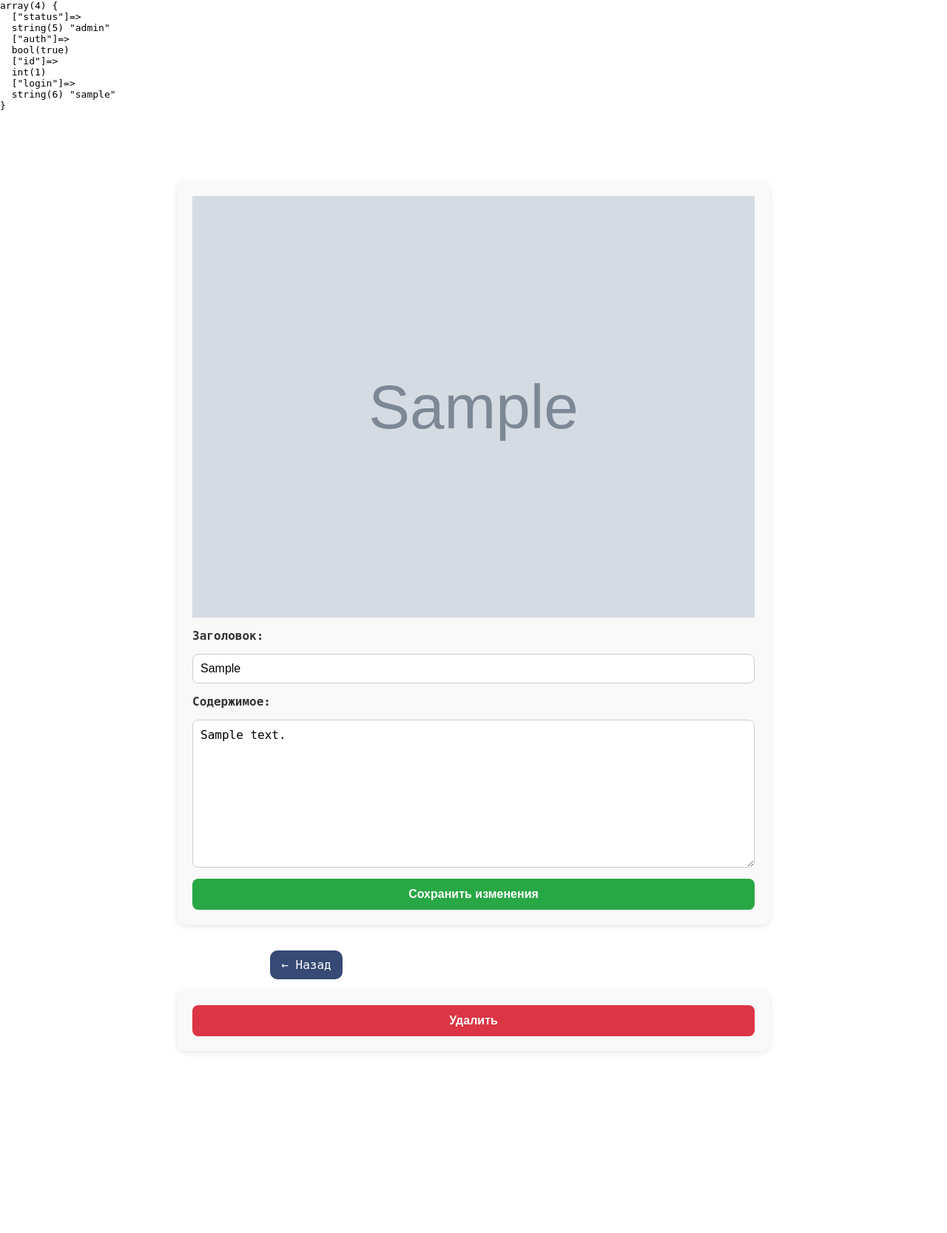
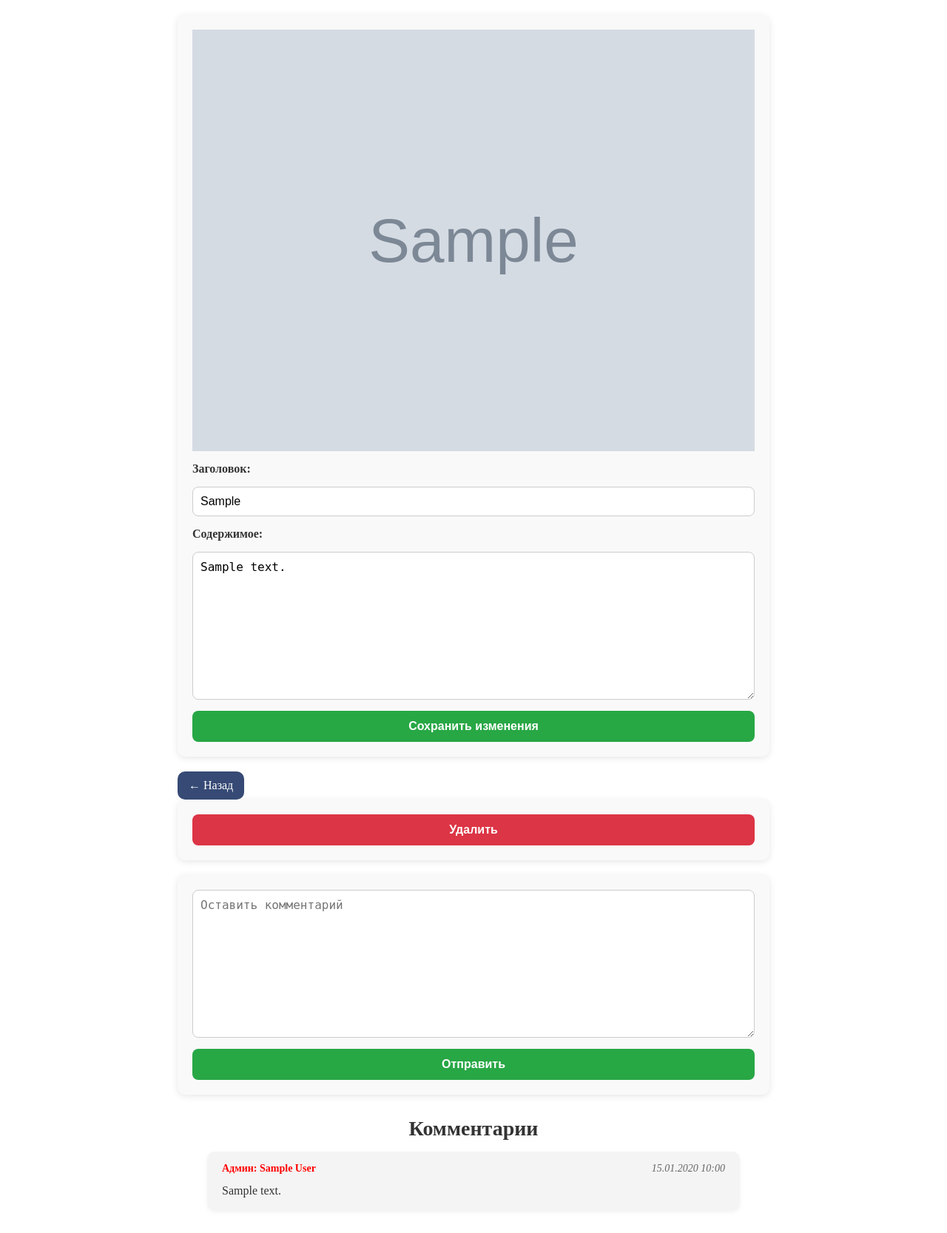
Before and after one commit to r1nkez/article-site, a PHP site: page /pages/post.php?id=1 in a window 1280 px wide. Shown: the part 70-1737 px from the top of the page at 74% size. Before the commit the page ends 1493 px from the top, so only its background shows below. Run offline with PHP 8.4, Linux system fonts and the light colour scheme; the visitor is signed in with stand-in values (Sample User, id 1); tables that the repository leaves empty or names only in its code hold one stand-in row (values such as "Sample post"); grey boxes marked "Sample" are stand-in pictures.

Commit message:
Комментарии добавление и вывод

```diff
--- a/css/style.css
+++ b/css/style.css
@@ -649,3 +649,62 @@
     max-width: 800px;
     margin: 20px auto;
 }
+
+
+.comments-section {
+    width: 90%;
+    max-width: 800px;
+    margin: 30px auto;
+}
+
+.comment-card {
+    background: #f4f4f4;
+    border-radius: 10px;
+    padding: 15px 20px;
+    margin-bottom: 20px;
+    box-shadow: 0 2px 6px rgba(0, 0, 0, 0.05);
+}
+
+.comment-meta {
+    display: flex;
+    justify-content: space-between;
+    margin-bottom: 10px;
+    font-size: 14px;
+    color: #666;
+}
+
+.comment-author {
+    font-weight: bold;
+    color: #364A75;
+}
+
+.comment-date {
+    font-style: italic;
+}
+
+.comment-text {
+    font-size: 16px;
+    line-height: 1.5;
+    color: #333;
+}
+
+.no-comments {
+    text-align: center;
+    font-size: 16px;
+    color: #888;
+    margin-top: 20px;
+}
+
+.comment-input {
+    width: 100%;
+    padding: 10px;
+    border: 1px solid #ccc;
+    border-radius: 8px;
+    font-size: 16px;
+    min-height: 100px;
+    resize: vertical;
+}
+
+.span-admin {
+    color: red;
+}
--- a/pages/post.php
+++ b/pages/post.php
@@ -13,8 +13,8 @@
     $header = $_SERVER['DOCUMENT_ROOT'] . '/templates/header.php';
     require $header;
     $mysqli = getDbConnection();
-    echo "<pre>";
-    var_dump($_SESSION);
+    // echo "<pre>";
+    // var_dump($_SESSION);
 
 
     $id = htmlspecialchars($_GET['id']);
@@ -29,11 +29,25 @@
     // $res = mysqli_query($link, $query);
     $post = $res->fetch_assoc();
 
-
     if (!$post) {
         http_response_code(404);
         die("Ошибка 404: Страница не найдена.");
     }
+
+    $stmt = $mysqli->prepare("SELECT comments.*, users.name as commenter_name, users.status
+                            FROM comments
+                            LEFT JOIN users ON comments.user_id = users.id
+                            WHERE comments.post_id = ?
+                            ORDER BY comments.created_at ASC");
+
+    $stmt->bind_param("i", $id);
+
+    $stmt->execute();
+    $res_comm = $stmt->get_result();
+
+    for ($comments = []; $row = $res_comm->fetch_assoc(); $comments[] = $row);
+    // echo "<pre>";
+    // var_dump($comments);
     ?>
 
         <?php if (isset($_SESSION['auth'], $_SESSION['status']) && $_SESSION['auth'] && $_SESSION['status'] === 'admin'):
@@ -72,6 +86,33 @@
                         <button type="submit" class="cancel-button">Удалить</button>
                     </form>
                 </div>
+
+                <div class="edit-container">
+                    <form action="/php/addComment.php" method="post" class="admin-edit-form">
+                        <input type="hidden" name="post_id" value="<?= $post['id'] ?>">
+                        <textarea name="comment" placeholder="Оставить комментарий" required></textarea>
+                        <button type="submit" class="save-button">Отправить</button>
+                    </form>
+
+                    <div class="comments-section">
+                        <h2 class="article-title-page">Комментарии</h2>
+
+                        <?php if (!empty($comments)): ?>
+                            <?php foreach ($comments as $comment): ?>
+                                <div class="comment-card">
+                                    <div class="comment-meta">
+                                        <span class="comment-author <?= $comment['status'] === "admin" ? "span-admin" : ""?>"><?= $comment['status'] === "admin" ? "Админ: " : ""?> <?= htmlspecialchars($comment['commenter_name'] ?? 'Гость') ?></span>
+                                        <span class="comment-date"><?= date("d.m.Y H:i", strtotime($comment['created_at'])) ?></span>
+                                    </div>
+                                    <div class="comment-text">
+                                        <?= nl2br(htmlspecialchars($comment['text'])) ?>
+                                    </div>
+                                </div>
+                            <?php endforeach; ?>
+                        <?php else: ?>
+                            <div class="no-comments">Комментариев пока нет.</div>
+                        <?php endif; ?>
+                    </div>
             <?php else: ?>
                 <div class="article-container-page">
                     <h1 class="article-title-page"><?= htmlspecialchars($post['header']) ?></h1>
@@ -88,16 +129,33 @@
                     <a href="/index.php" class="back-button-page">← Назад</a>
                 </div>
                 <div class="edit-container">
+                    <?php if (isset($_SESSION['auth']) && $_SESSION['auth']): ?>
+                        <form action="/php/addComment.php" method="post" class="admin-edit-form">
+                            <input type="hidden" name="post_id" value="<?= $post['id'] ?>">
+                            <textarea name="comment" placeholder="Оставить комментарий" required></textarea>
+                            <button type="submit" class="save-button">Отправить</button>
+                        </form>
+                    <?php else: ?>
+                        <p style="text-align:center; color: #888;">Войдите, чтобы оставить комментарий.</p>
+                    <?php endif; ?>
 
-                <h1 class="article-title-page">Комментарии</h1>
-                <form action="/php/addComment.php" method="post" class="admin-edit-form">
-                    <input type="hidden" name="post_id" value="<?= $post['id']?>">
-                    <textarea type="text" name="comment" class="admin-edit-form" placeholder="Оставить комментарий"></textarea>
+                    <div class="comments-section">
+                        <h2 class="article-title-page">Комментарии</h2>
 
-                    <button type="submit" class="save-button">Отправить</button>
-
-                </form>
-
+                        <?php if (!empty($comments)): ?>
+                            <?php foreach ($comments as $comment): ?>
+                                <div class="comment-card">
+                                    <div class="comment-meta">
+                                        <span class="comment-author <?= $comment['status'] === "admin" ? "span-admin" : ""?>"><?= $comment['status'] === "admin" ? "Админ: " : ""?> <?= htmlspecialchars($comment['commenter_name'] ?? 'Гость') ?></span>
+                                        <span class="comment-date"><?= date("d.m.Y H:i", strtotime($comment['created_at'])) ?></span>
                                     </div>
-
+                                    <div class="comment-text">
+                                        <?= nl2br(htmlspecialchars($comment['text'])) ?>
+                                    </div>
+                                </div>
+                            <?php endforeach; ?>
+                        <?php else: ?>
+                            <div class="no-comments">Комментариев пока нет.</div>
                         <?php endif; ?>
+                    </div>
+                <?php endif; ?>
```
Lines whose indentation alone changed are shown as unchanged.
